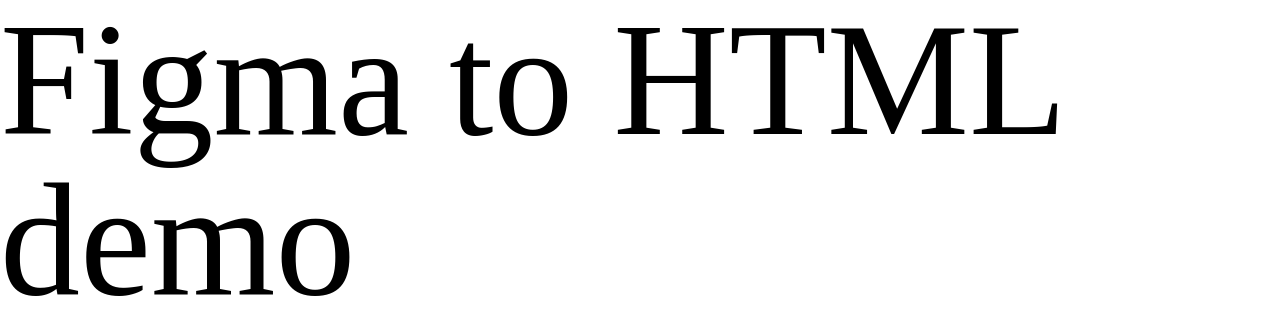
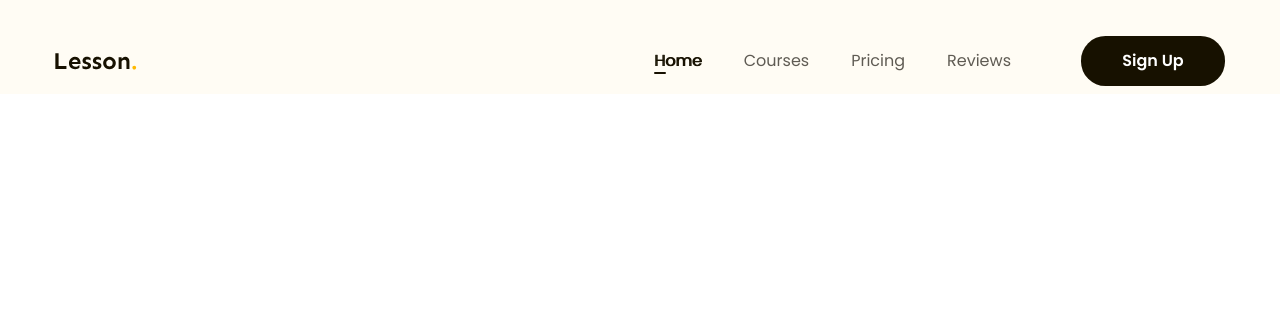
Before and after one commit to tatdatdesigner/figma-to-html, a plain HTML site: page index.html in a window 1280 px wide. Shown: the top 334 px of the page. Drawn offline with Linux system fonts and the light colour scheme.

Commit message:
lam phan header

```diff
--- a/assets/css/style.css
+++ b/assets/css/style.css
@@ -7,5 +7,81 @@ html {
 }
 /* khoi phuc lai co chu mac dinh theo rem */
 body {
-  font-size: 16rem;
+  font-size: 1.6rem;
+  font-family: "Poppins", sans-serif;
 }
+/* common */
+a {
+  text-decoration: none;
+}
+.main-content {
+  width: 1170px;
+  max-width: calc(100% - 48px);
+  margin-left: auto;
+  margin-right: auto;
+}
+.btn {
+  display: inline-block;
+  min-width: 118px;
+  padding: 0 16px;
+  line-height: 50px;
+  color: #fff;
+  text-align: center;
+  font-size: 1.6rem;
+  font-weight: 600;
+  border-radius: 24.5px;
+  background: #171100;
+}
+/* header */
+.header {
+  background: #fffcf4;
+}
+
+.header.fixed {
+  position: sticky;
+  top: -28px;
+}
+
+.header .body {
+  display: flex;
+  align-items: center;
+  padding: 36px 0 8px;
+}
+.nav {
+  margin-left: auto;
+}
+.nav ul {
+  display: flex;
+}
+
+.nav a {
+  position: relative;
+  color: #5f5b53;
+  font-size: 1.6rem;
+  padding: 8px 21px;
+}
+.nav li.active a,
+.nav a:hover {
+  color: #171100;
+  text-shadow: 1px 0 0 currentColor;
+  /* font-weight: 600; */
+}
+.nav li.active a::after {
+  position: absolute;
+  left: 21px;
+  bottom: 6px;
+  display: block;
+  content: "";
+  width: 12px;
+  height: 2px;
+  border-radius: 1px;
+  background: #171100;
+}
+
+.header .btn-sign-up {
+  min-width: 144px;
+}
+
+.header .action {
+  margin-left: 49px;
+}
--- a/index.html
+++ b/index.html
@@ -5,12 +5,48 @@
     <meta name="viewport" content="width=device-width, initial-scale=1.0" />
     <!-- reset css -->
     <link rel="stylesheet" href="./assets/css/reset.css" />
+    <!-- embed fonts -->
+    <link rel="preconnect" href="https://fonts.googleapis.com" />
+    <link rel="preconnect" href="https://fonts.gstatic.com" crossorigin />
+    <link
+      href="https://fonts.googleapis.com/css2?family=Poppins:ital,wght@0,400;0,500;0,600;0,700;1,400&family=Sen:wght@400..800&display=swap"
+      rel="stylesheet"
+    />
+
     <!-- style css -->
     <link rel="stylesheet" href="./assets/css/style.css" />
     <title>FIGMA TO HTML</title>
   </head>
-  <body>
-    <h1>Figma to HTML</h1>
-    <h2>demo</h2>
+  <body style="height: 10000px">
+    <!-- header -->
+    <header class="header fixed">
+      <div class="main-content">
+        <div class="body">
+          <!-- logo -->
+          <img src="./assets/img/logo.svg" alt="Lesson" class="logo" />
+          <!-- navigation -->
+          <nav class="nav">
+            <ul>
+              <li class="active">
+                <a href="#!">Home</a>
+              </li>
+              <li>
+                <a href="#!">Courses</a>
+              </li>
+              <li>
+                <a href="#!">Pricing</a>
+              </li>
+              <li>
+                <a href="#!">Reviews</a>
+              </li>
+            </ul>
+          </nav>
+          <!-- button action-->
+          <div class="action">
+            <a href="" class="btn btn-sign-up">Sign Up</a>
+          </div>
+        </div>
+      </div>
+    </header>
   </body>
 </html>
```
Also changed, not shown: assets/img/logo.svg (added).
